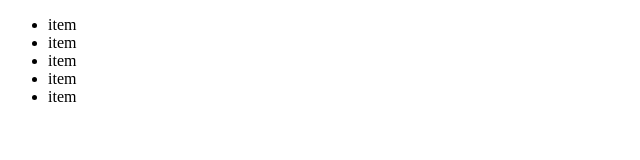
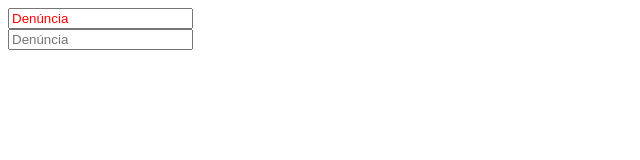
Before and after one commit to MCZ-1930/JSCRIPTS, a plain HTML site: page index.html in a window 1280 px wide. Shown: the whole page, without its empty margins (0-640 px from the left). Drawn offline with Linux system fonts and the light colour scheme.

Commit message:
placeholder

```diff
--- a/index.html
+++ b/index.html
@@ -7,12 +7,7 @@
     <link rel="stylesheet" href="styles.css"></style>
 </head>
 <body>
-    <ul>
-        <li>item</li>
-        <li>item</li>
-        <li>item</li>
-        <li>item</li>
-        <li>item</li>
-
+    <input type="text" class="form-field" placeholder="Denúncia"><br>
+    <input type="text" placeholder="Denúncia">
 </body>
 </html>
--- a/styles.css
+++ b/styles.css
@@ -1,5 +1,3 @@
-/* Meu primeiro stylesheet*/
-
-ul li ::after {
-    content: ' - ';
+.form-field::placeholder{
+    color: red;
 }
```
